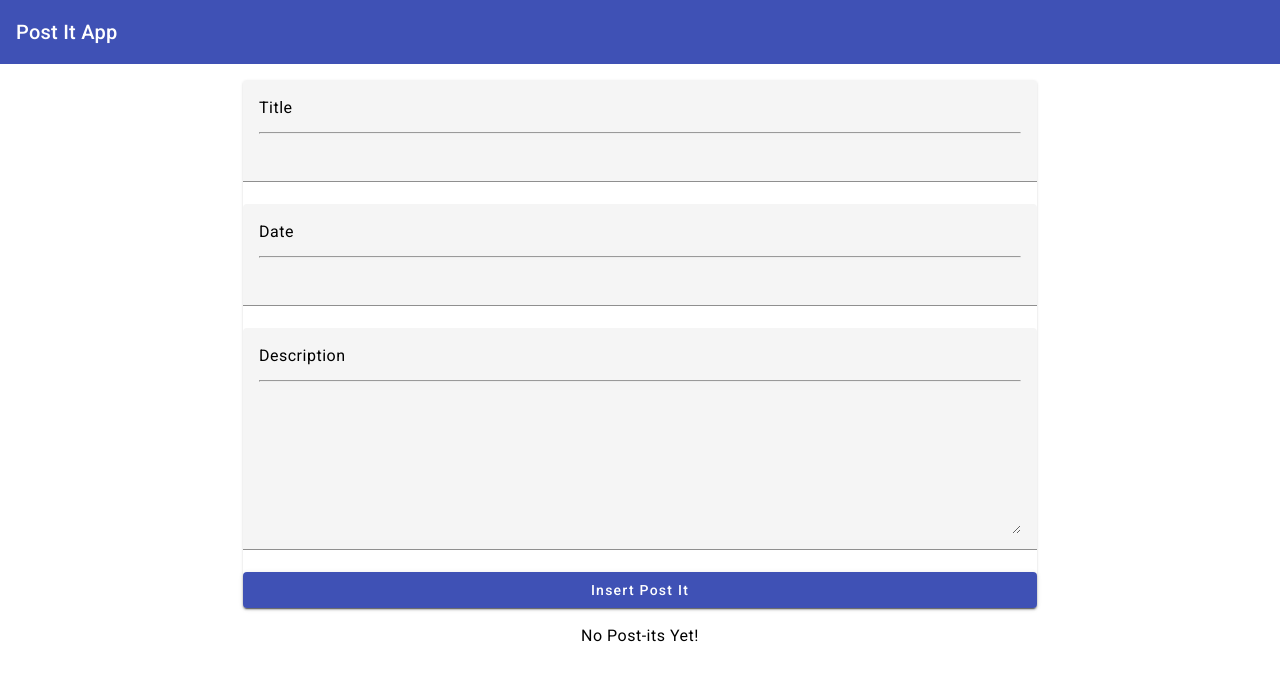
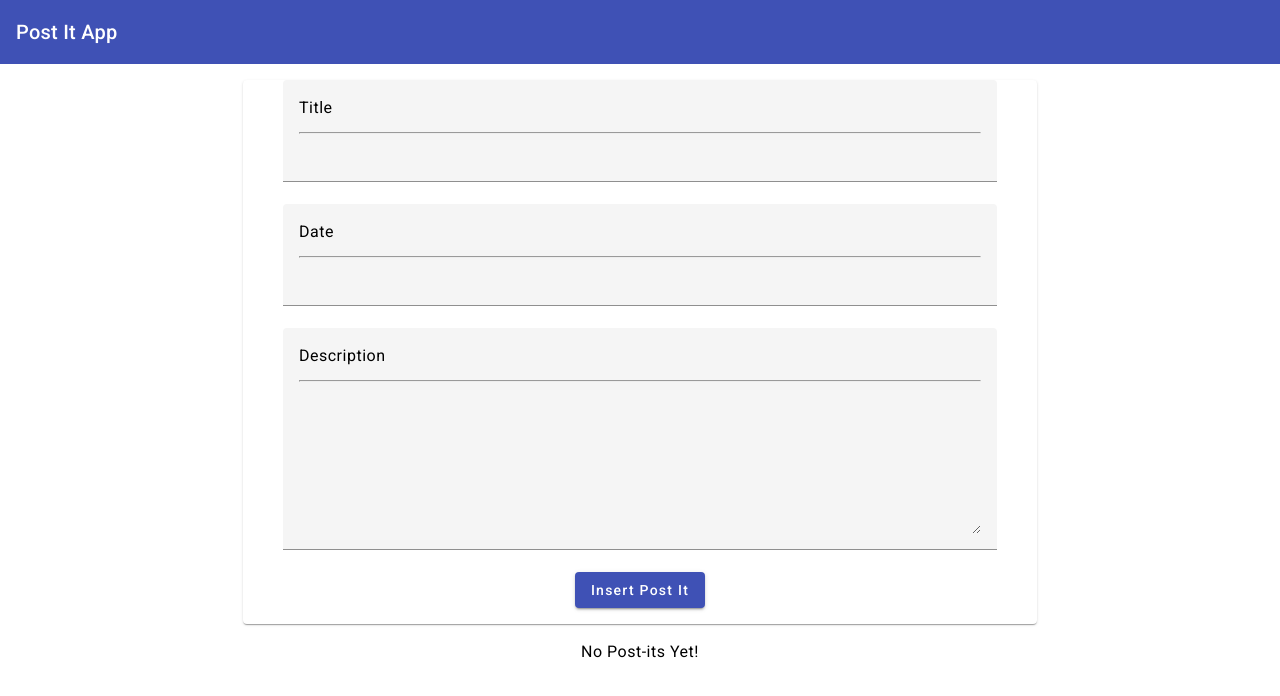
Before and after one commit to devarthurmiranda/Post-It-App, an Angular app in the folder postit/: page / in a window 1280 px wide. Shown: the top 696 px of the page. Built offline with nearby package versions, Linux system fonts and the light colour scheme.

Commit message:
modeling posts

```diff
--- a/postit/src/app/posts/post-create/post-create.component.css
+++ b/postit/src/app/posts/post-create/post-create.component.css
@@ -6,6 +6,17 @@
 mat-card {
   width: 80%;
   margin: auto;
+  text-align: center;
+}
+
+mat-form-field {
+  width: 90%;
+  margin-left: 1rem;
+  margin-right: 1rem;
+}
+
+button {
+  margin-bottom: 1rem;
 }
 
 textarea {
--- a/postit/src/app/posts/post-create/post-create.component.html
+++ b/postit/src/app/posts/post-create/post-create.component.html
@@ -1,13 +1,14 @@
 <mat-card>
+  <form (submit)="onAddPost(postForm)" #postForm="ngForm">
     <mat-form-field>
       <p>Title</p>
       <hr />
-    <input matInput type="text" [(ngModel)]="enteredTitle" />
+      <input matInput type="text" name="title" ngModel required minlength="3" />
     </mat-form-field>
     <mat-form-field>
       <p>Date</p>
       <hr />
-    <input matInput type="text" [(ngModel)]="enteredDate" />
+      <input matInput type="text" name="date" ngModel />
     </mat-form-field>
     <mat-form-field>
       <p>Description</p>
@@ -15,11 +16,15 @@
       <textarea
         matInput
         color="primary"
-      [(ngModel)]="enteredContent"
+        name="content"
+        ngModel
         rows="6"
+        required
+        minlength="5"
       ></textarea>
     </mat-form-field>
-  <button mat-raised-button color="primary" (click)="onAddPost()">
+    <button mat-raised-button color="primary" type="submit">
       Insert Post It
     </button>
+  </form>
 </mat-card>
--- a/postit/src/app/posts/post-create/post-create.component.ts
+++ b/postit/src/app/posts/post-create/post-create.component.ts
@@ -1,5 +1,6 @@
 import { Component, EventEmitter, Output } from '@angular/core';
 import { Post } from '../post.model';
+import { NgForm } from '@angular/forms';
 @Component({
   selector: 'app-post-create',
   templateUrl: './post-create.component.html',
@@ -11,11 +12,14 @@ export class PostCreateComponent {
   enteredContent = '';
   @Output() postCreated = new EventEmitter<Post>();
 
-  onAddPost() {
+  onAddPost(form: NgForm) {
+    if (form.invalid) {
+      return;
+    }
     const post: Post = {
-      title: this.enteredTitle,
-      date: this.enteredDate,
-      content: this.enteredContent,
+      title: form.value.title,
+      date: form.value.date,
+      content: form.value.content,
     };
     this.postCreated.emit(post);
   }
--- a/postit/src/app/posts/post-list/post-list.component.ts
+++ b/postit/src/app/posts/post-list/post-list.component.ts
@@ -1,11 +1,18 @@
-import { Component, Input } from '@angular/core';
+import { Component, Input, OnInit } from '@angular/core';
 import { Post } from '../post.model';
+import { PostService } from '../posts.service';
 
 @Component({
   selector: 'app-post-list',
   templateUrl: './post-list.component.html',
   styleUrls: ['./post-list.component.css'],
 })
-export class PostListComponent {
-  @Input() posts = [];
+export class PostListComponent implements OnInit {
+  @Input() posts: Post[] = [];
+
+  constructor(public postsService: PostService) {}
+
+  ngOnInit() {
+    this.posts = this.postsService.getPosts();
+  }
 }
--- /dev/null
+++ b/postit/src/app/posts/posts.service.ts
@@ -0,0 +1,16 @@
+import { Post } from './post.model';
+import { Injectable } from '@angular/core';
+
+@Injectable({ providedIn: 'root' })
+export class PostService {
+  private posts: Post[] = [];
+
+  getPosts() {
+    return [...this.posts];
+  }
+
+  addPost(title: string, date: string, content: string) {
+    const post: Post = { title: title, date: date, content: content };
+    this.posts.push(post);
+  }
+}
```
Lines whose indentation alone changed are shown as unchanged.
